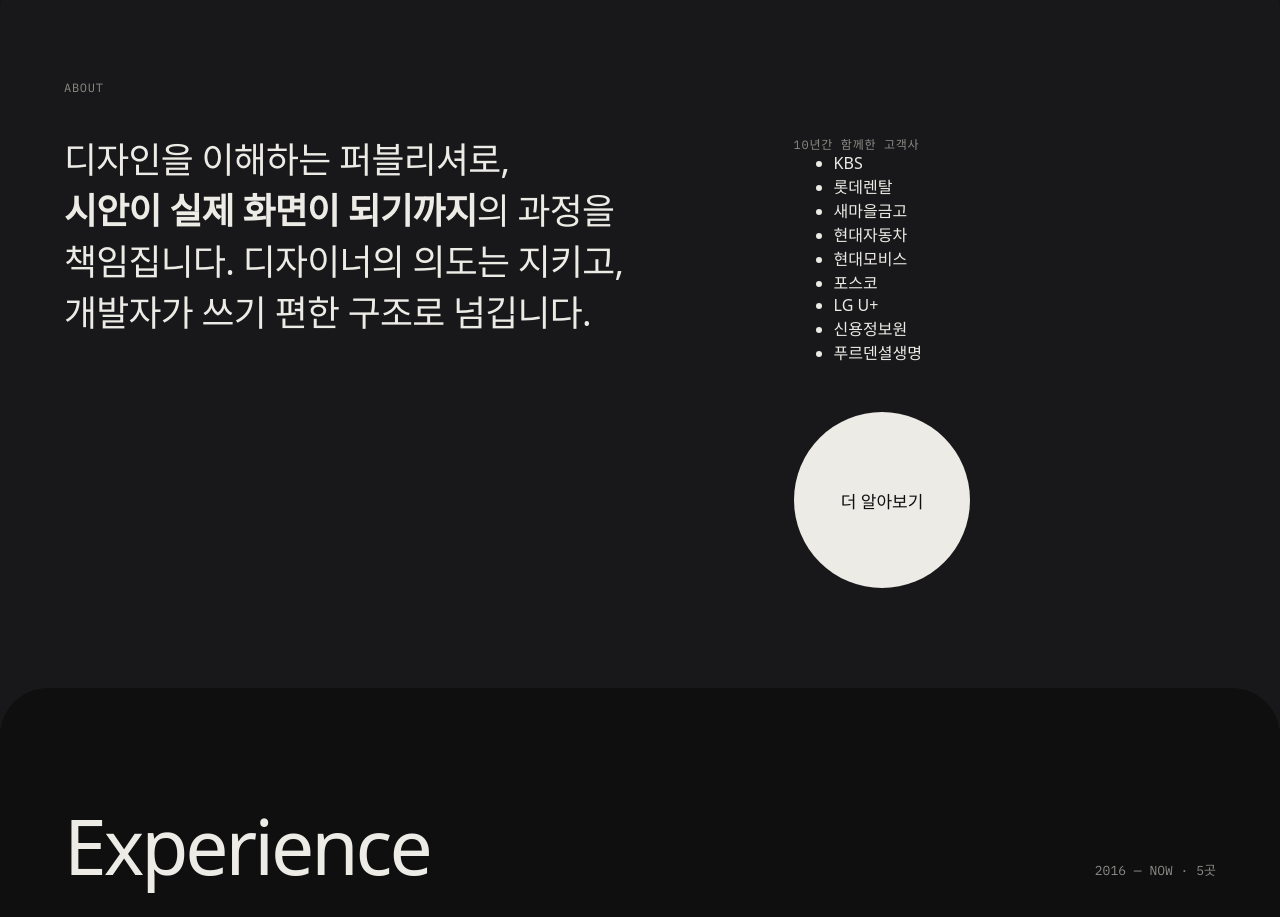
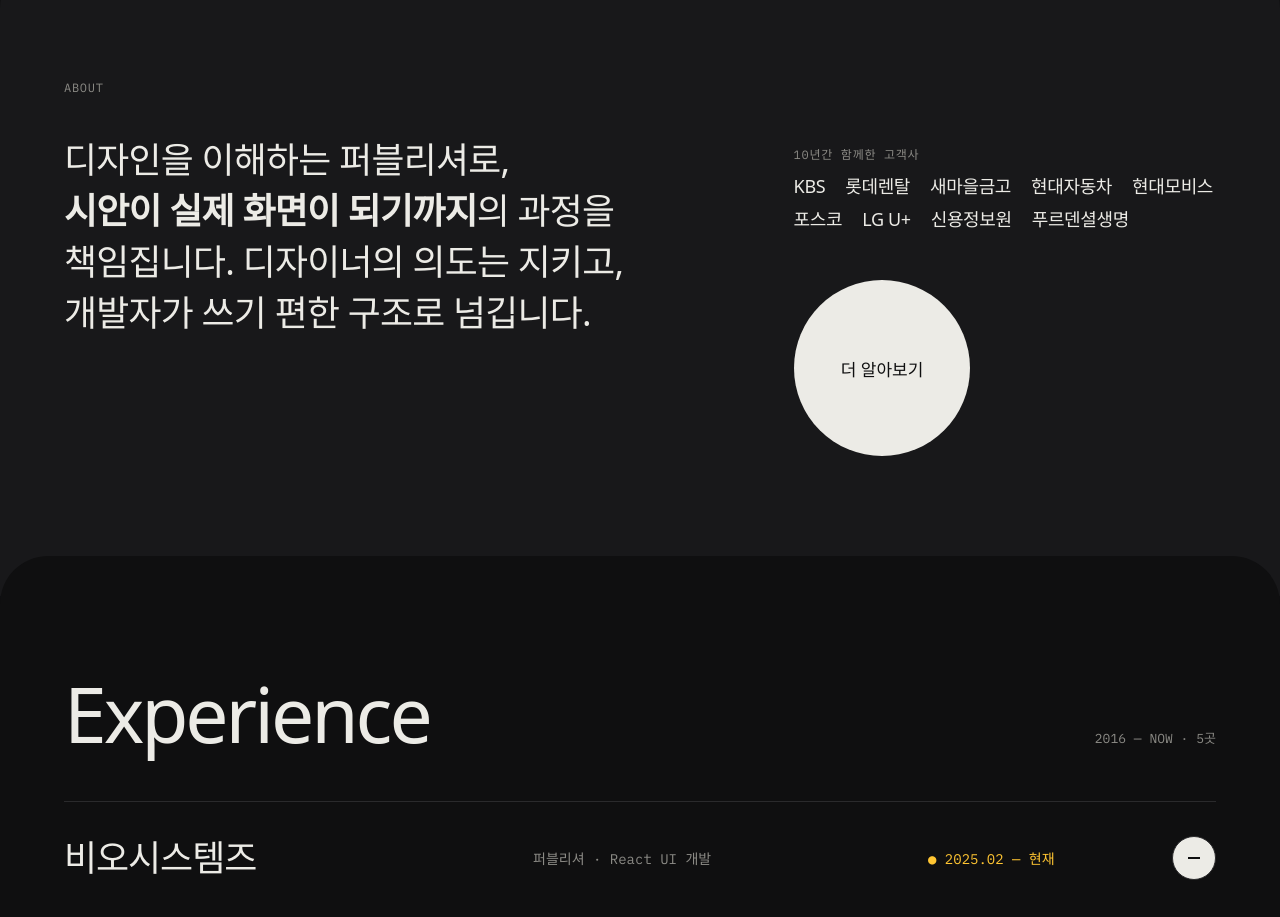
Before and after one commit to chnkyu/portfolio, a React (Vite) app: page / in a window 1280 px wide. Shown: the part 800-1717 px from the top of the page. Built offline with nearby package versions, Linux system fonts and the light colour scheme; a web font is replaced by a local one.

Commit message:
About 문장 크기 조정, 고객사 목록 스타일

```diff
--- a/src/styles/global.scss
+++ b/src/styles/global.scss
@@ -53,9 +53,9 @@
   /* ---------- 다음 섹션 미리보기 ---------- */
   .about { background: var(--ink-2); border-radius: 28px 28px 0 0; margin-top: -20px; position: relative; padding-block: 56px 72px; display: grid; gap: 28px; }
   .label { font: 12px var(--mono); color: var(--mute); letter-spacing: .06em; text-transform: uppercase; }
-  .statement { font: 400 23px/1.5 var(--body); letter-spacing: -0.02em; text-wrap: balance; }
+  .statement { font: 400 26px/1.48 var(--body); letter-spacing: -0.02em; text-wrap: balance; }
   .statement strong { font-weight: 600; }
-  .sub { font-size: 15px; line-height: 1.7; color: var(--mute); max-width: 34ch; }
+  .clients { display: grid; gap: 12px; } .clients ul { list-style: none; margin: 0; padding: 0; display: flex; flex-wrap: wrap; gap: 8px 20px; } .clients li { font: 500 16px/1.4 var(--body); color: var(--paper); letter-spacing: -0.02em; }
   .circle-row { display: flex; justify-content: flex-end; padding-top: 8px; }
   .circle { width: 132px; height: 132px; border-radius: 50%; border: 0; background: var(--paper); color: var(--ink); font: 500 15px var(--display); cursor: pointer; transition: transform .35s cubic-bezier(.2,.75,.15,1); will-change: transform; }
   .circle:active { transform: scale(.94); }
@@ -230,7 +230,7 @@
     .about { border-radius: 48px 48px 0 0; margin-top: -40px; padding-block: 120px 140px; grid-template-columns: minmax(0, 1.5fr) minmax(0, 1fr); column-gap: 96px; row-gap: 40px; align-items: start; }
     .about .label { grid-column: 1 / -1; }
     .statement { grid-column: 1; grid-row: 2 / span 2; font-size: clamp(32px, 2.8vw, 42px); line-height: 1.42; }
-    .sub { grid-column: 2; grid-row: 2; font-size: 17px; padding-top: 10px; }
+    .clients { grid-column: 2; grid-row: 2; padding-top: 10px; } .clients li { font-size: 18px; }
     .circle-row { grid-column: 2; grid-row: 3; justify-content: flex-start; }
     .circle { width: 176px; height: 176px; font-size: 17px; }
 
```
